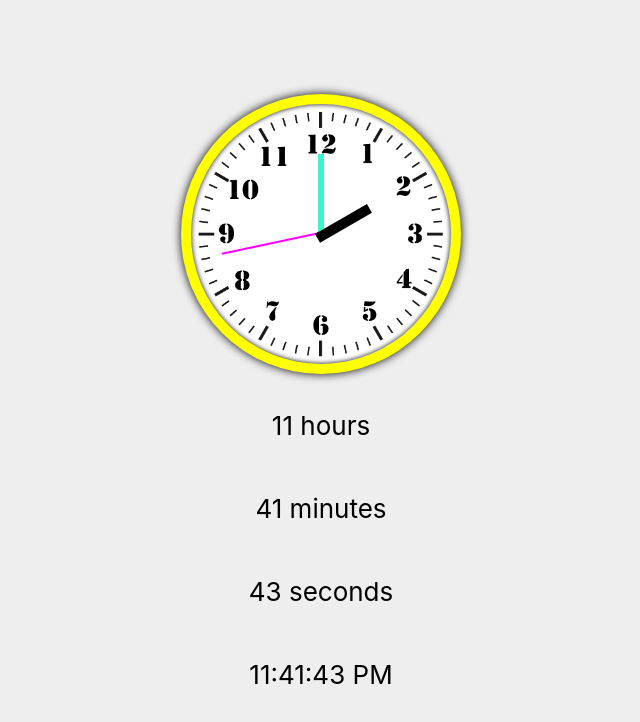
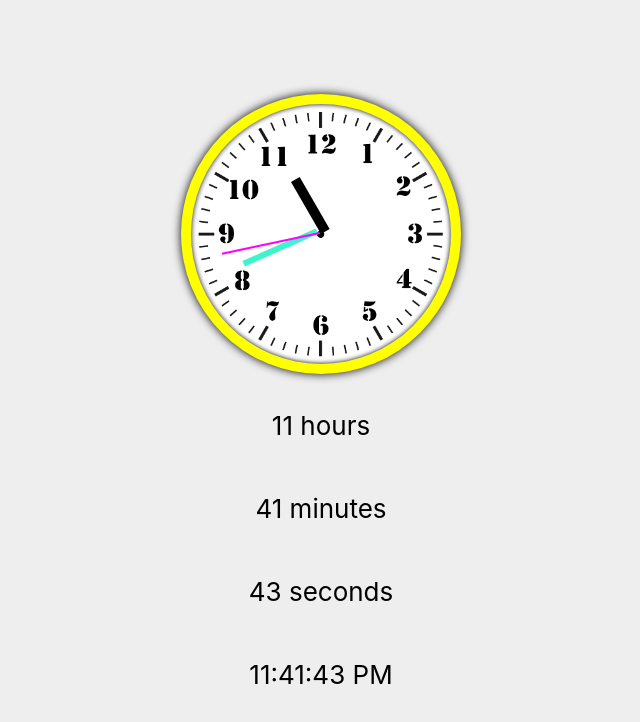
Before and after one commit to praveen-thayikkattil/real-time-clock, a React (Create React App) app: page / in a window 1280 px wide. Shown: the top 722 px of the page, without its empty margins (319-959 px from the left). Built offline with nearby package versions, Linux system fonts and the light colour scheme.

Commit message:
Added dynamic rotation to minute and hour hand needles

```diff
--- a/src/App.js
+++ b/src/App.js
@@ -30,8 +30,12 @@ class App extends Component {
     let seconds = this.state.currentLocalTime.format("ss");
     let secondsInDegrees = (seconds / 60) * 360;
     let secondsInDegreesAdjusted = secondsInDegrees + 0;
+
     let minutes = this.state.currentLocalTime.format("mm");
+    let minutesInDegrees = (minutes / 60) * 360;
+
     let hours = this.state.currentLocalTime.format("hh");
+    let hoursInDegrees = (hours / 12) * 360;
 
     return (
       <div className="App">
@@ -49,8 +53,18 @@ class App extends Component {
                   transform: `rotate( ${secondsInDegreesAdjusted}deg )`,
                 }}
               ></div>
-              <div className="minute-hand-needle"></div>
-              <div className="hour-hand-needle"></div>
+              <div
+                className="minute-hand-needle"
+                style={{
+                  transform: `rotate( ${minutesInDegrees}deg )`,
+                }}
+              ></div>
+              <div
+                className="hour-hand-needle"
+                style={{
+                  transform: `rotate( ${hoursInDegrees}deg )`,
+                }}
+              ></div>
             </div>
           </div>
 
--- a/src/App.scss
+++ b/src/App.scss
@@ -81,9 +81,9 @@
       background: rgb(0, 0, 0);
       position: absolute;
       z-index: 8;
-      left: 114px;
+      left: 120px;
       top: 60px;
-      transform: rotate(60deg);
+      // transform: rotate(60deg);
       transform-origin: bottom left;
     }
   }
```
